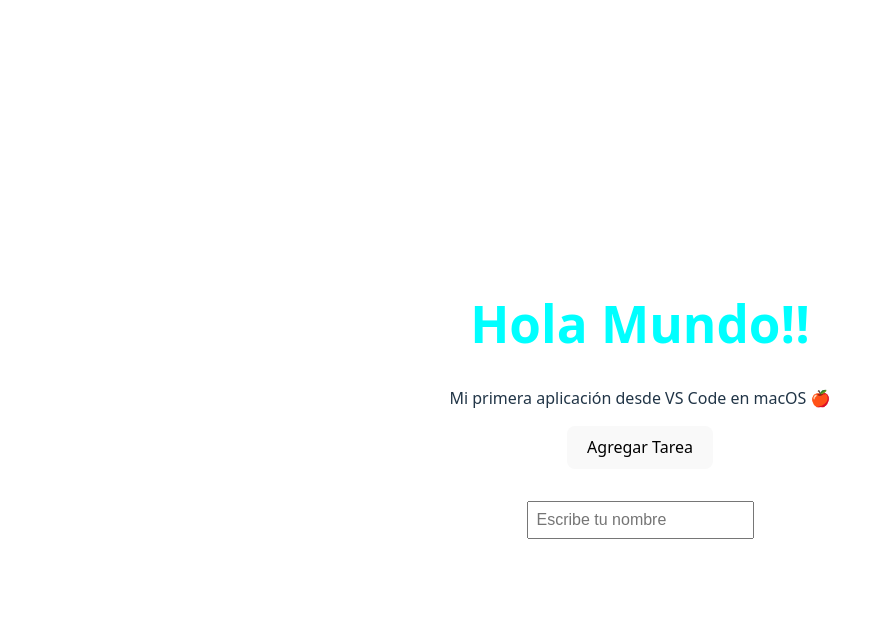
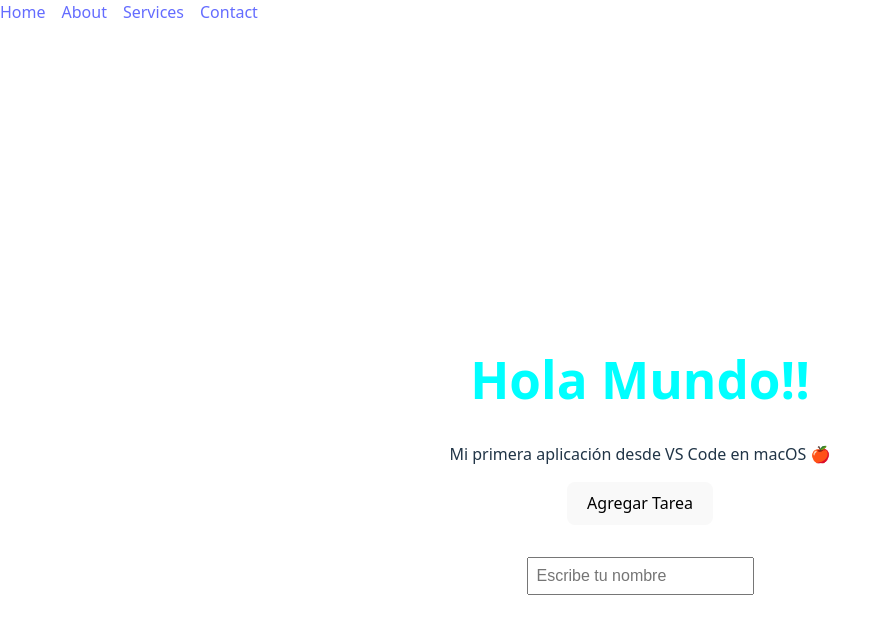
Before and after one commit to Marktuay/app-react, a React (Vite) app: page / in a window 1280 px wide. Shown: the top 634 px of the page, without its empty margins (0-891 px from the left). Built offline with nearby package versions, Linux system fonts and the light colour scheme.

Commit message:
Se agregaron nuevas paginas y se corrigio la rutas correcion de archivo app.jsx

```diff
--- a/src/App.jsx
+++ b/src/App.jsx
@@ -1,4 +1,4 @@
-import { BrowserRouter, Routes, Route } from "react-router-dom";
+import { BrowserRouter, Routes, Route, Link } from "react-router-dom";
 import Home from "./Home.jsx";
 import About from "./About.jsx";
 import Contact from "./Contact.jsx";
@@ -26,9 +26,21 @@ function NombreComponente() {
   );
 }
 
+function Menu() {
+  return (
+    <nav style={{ marginBottom: "2em" }}>
+      <Link to="/" style={{ marginRight: "1em" }}>Home</Link>
+      <Link to="/about" style={{ marginRight: "1em" }}>About</Link>
+      <Link to="/services" style={{ marginRight: "1em" }}>Services</Link>
+      <Link to="/contact" style={{ marginRight: "1em" }}>Contact</Link>
+    </nav>
+  );
+}
+
 function App() {
   return (
     <BrowserRouter basename={basename}>
+      <Menu />
       <Routes>
         <Route
           path="/"
@@ -44,8 +56,8 @@ function App() {
           }
         />
         <Route path="/about" element={<About />} />
+        <Route path="/services" element={<Services />} />
         <Route path="/contact" element={<Contact />} />
-        <Route path="/services" element={<Services />} />
       </Routes>
     </BrowserRouter>
   );
```
